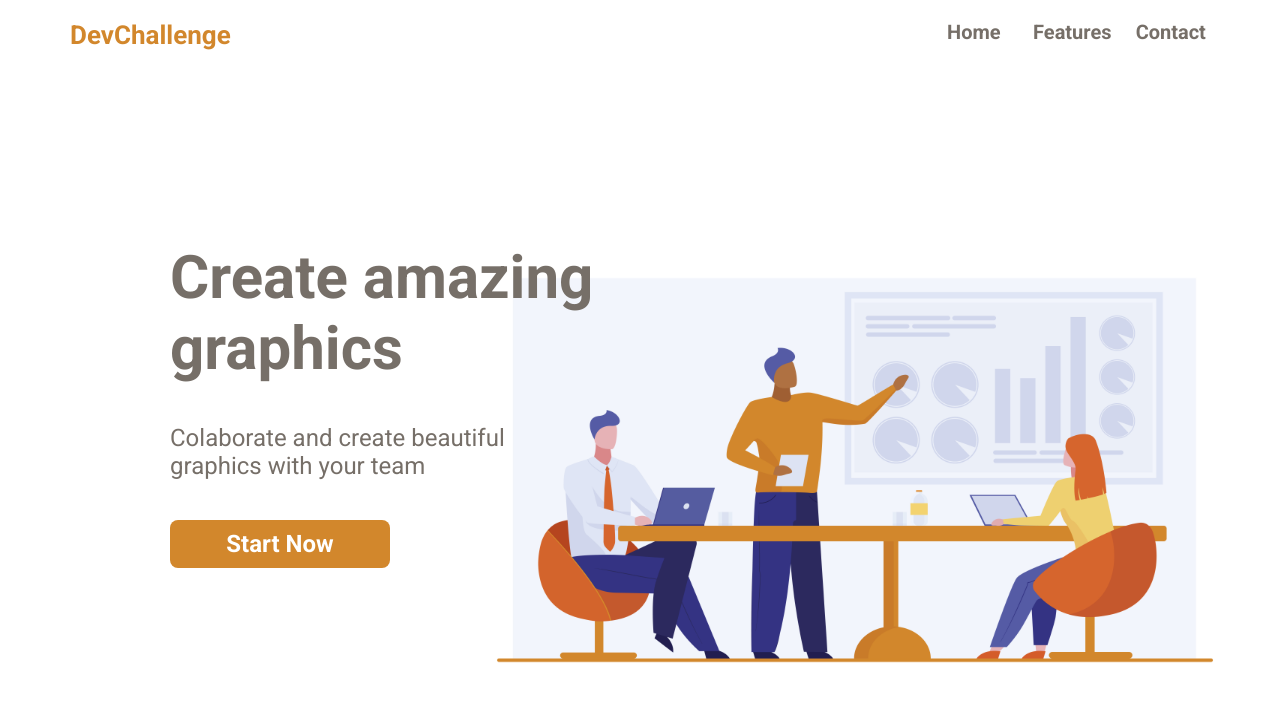
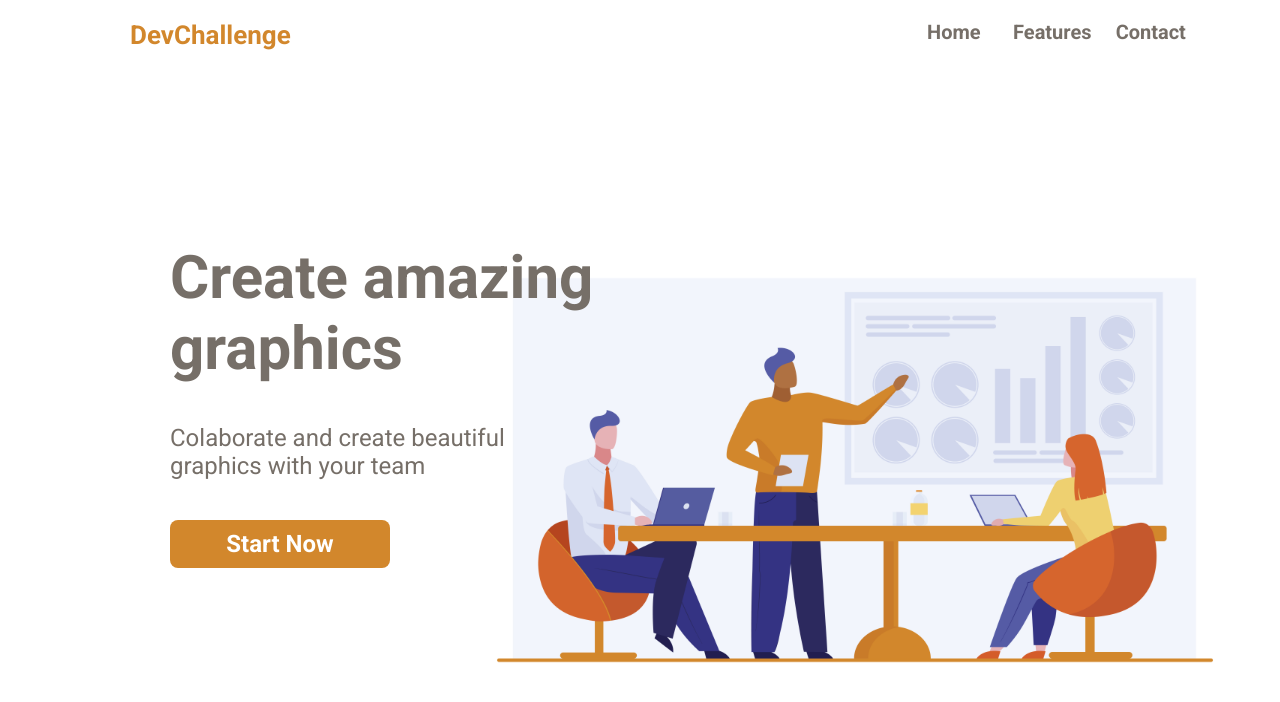
Before and after one commit to jonlima2018/amazing-graph, a React (Create React App) app: page / in a window 1280 px wide. Shown: the top 702 px of the page. Built offline with nearby package versions, Linux system fonts and the light colour scheme.

Commit message:
fix(header): add padding in container

```diff
--- a/src/components/Header/Styled.js
+++ b/src/components/Header/Styled.js
@@ -5,7 +5,7 @@ const SHeader = styled.header`
 	display: flex;
 	justify-content: space-between;
 	margin: 0 auto;
-	padding: 20px;
+	padding: 20px 40px 20px 80px;
 
 	.header__nav {
 		display: grid;
```
